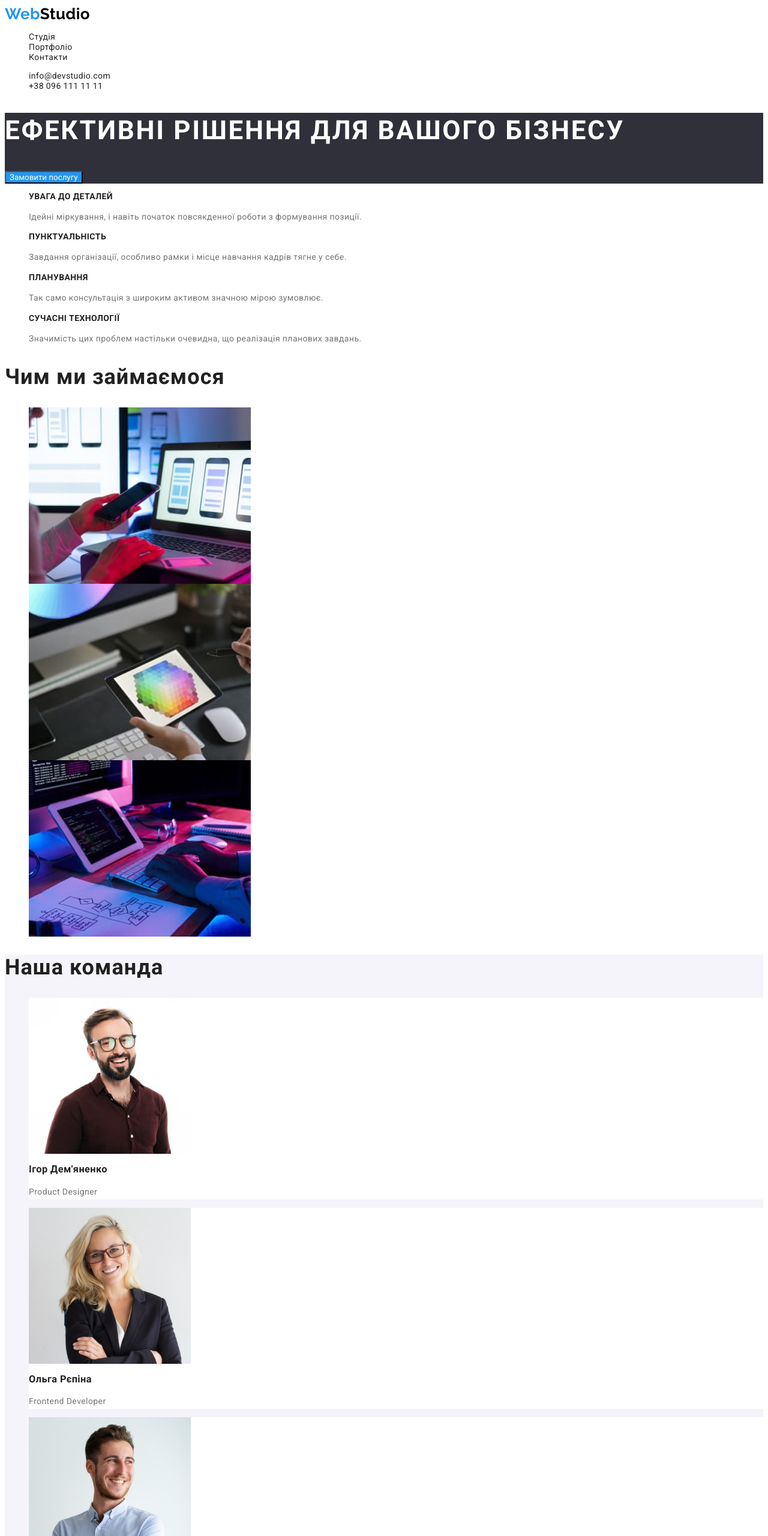
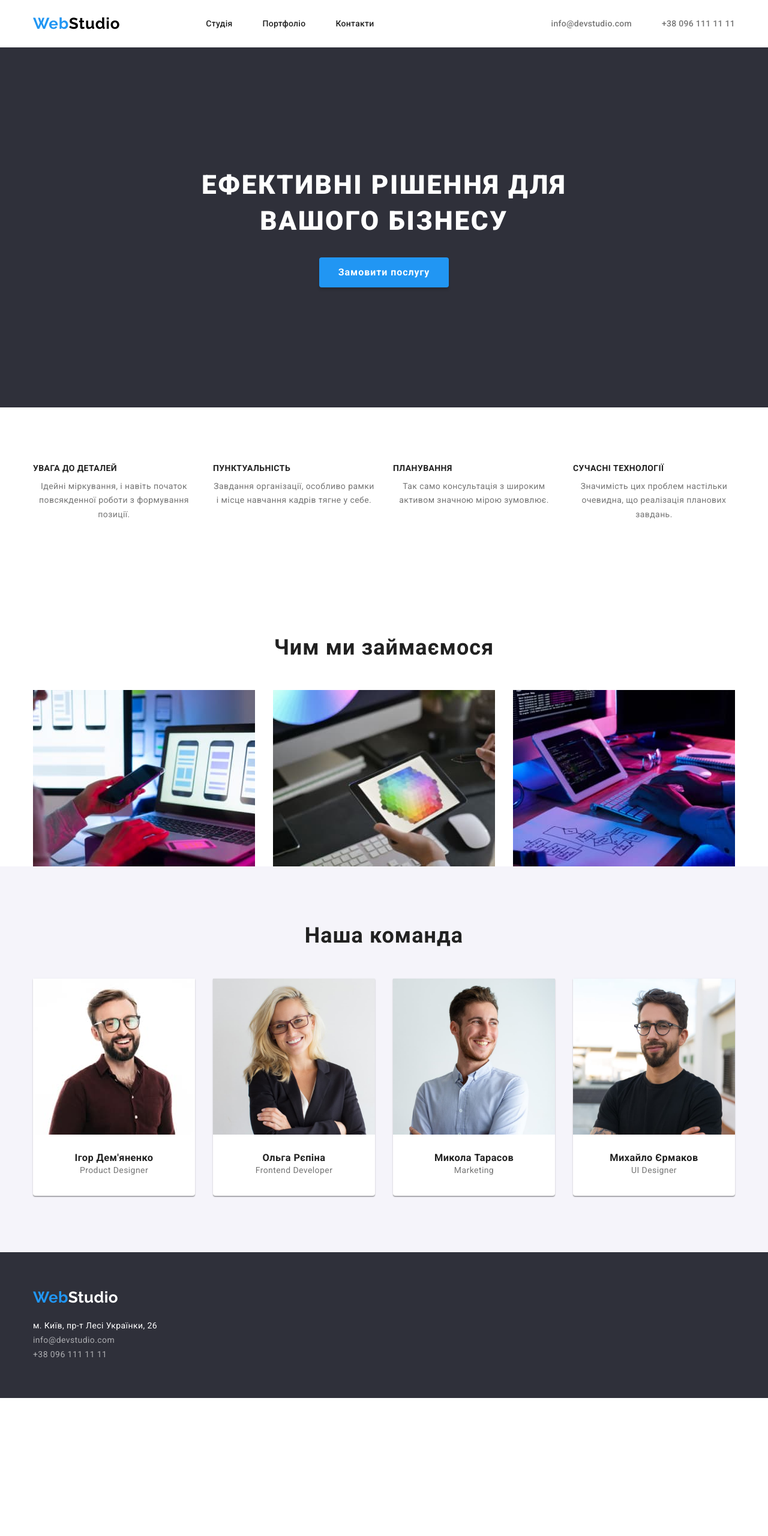
Before and after one commit to Kiterinka/hw2, a plain HTML site: page index.html in a window 1280 px wide. Shown: the top 2560 px of the page at 60% size. After the commit the page ends 2330 px from the top, so only its background shows below. Drawn offline with nearby package versions, Linux system fonts and the light colour scheme.

Commit message:
homework3

```diff
--- a/css/styles.css
+++ b/css/styles.css
@@ -1,65 +1,144 @@
 :root{
     --accent-color:#2196F3;
     --primary-text-color:#212121;
-    --secondary-text-color:#757575;}
+    --secondary-text-color:#757575;
+    --title-background-color:#2F303A;
+    --title-item:#FFFFFF;
+    --body-color:#ffffff;
+    --portfolio-header:#FFFFFF;
+    --logo-dark-header:#000000;
+    --header-list-link-contact:#757575;
+    --portfolio-button-bc:#F5F4FA;
+    --button:#FFFFFF;
+    --button-hf:#188CE8;
+    --portfolio-button-hf:#FFFFFF;
+    --main-team:#F5F4FA;
+    --main-team-foto:#FFFFFF;
+    --main-portfolio-foto:#FFFFFF;
+    --logo-light:#FFFFFF;
+    --footer-address:#FFFFFF;
+    --footer-contacts:#FFFFFF99;
+    --main-portfolio-foto-border:#EEEEEE;
+    --portfolio-main-fon:#F5F5F5;}
 ul,ol {
-    list-style: none;}
+    list-style: none;
+    margin-top: 0;
+    margin-bottom: 0;
+    padding-left: 0;}
 img {
     display: block;}
-button {cursor: pointer;}
+h1,h2,h3,p{
+    margin-top: 0;
+    margin-bottom: 0;}
+button {cursor: pointer;
+    font-family: 'Roboto', sans-serif;
+    font-style: normal;
+    font-weight: 700;
+    font-size: 16px;
+    line-height: 1.88;
+    letter-spacing: 0.06em;}
 body{
+    font-family: 'Roboto', sans-serif;
     font-size: 14px;
-    font-family: 'Roboto', sans-serif;
     letter-spacing: 0.03em;
-    background-color: #ffffff;
+    background-color:var(--body-color);
     color:var(--primary-text-color);}
 .portfolio-body {
-    background-color: #FFFFFF;}
+    background-color:var(--body-color);}
 /*header*/
+.header-top {
+    padding-top: 24px;
+    padding-bottom: 24px;}
+.container {
+    width: 1200px;
+    margin-left: auto;
+    margin-right: auto;
+    padding-left: 15px;
+    padding-right: 15px;}
+.page-header-container {
+    display: flex;
+    flex-wrap: wrap;
+    align-items: center;
+    justify-content: space-between;
+    column-gap: 50px;}
 .portfolio-header {
-    background-color: #FFFFFF;}
+    background-color:var(--portfolio-header);}
 .logo {
     text-decoration: none;
     color:var(--accent-color);
     font-family: 'Raleway', sans-serif;
     font-weight: 700;
     font-size: 26px;
-    line-height: 1.19;}
+    line-height: 1.19;
+    letter-spacing: 0.03em;
+    margin-right: 93px;}
 .logo-dark {
-    color: #000000;}
+    color:var(--logo-dark-header);}
 .header-list-link {
+    font-family: 'Roboto', sans-serif;
+    font-style: normal;
+    font-weight: 500;
     font-size: 14px;
     line-height: 1.14;
+    letter-spacing: 0.02em;
     color: var(--primary-text-color);
     text-decoration : none;}
 .header-list-link:hover,
 .header-list-link:focus {
     color:var(--accent-color);}
+.header-list-link-contact{
+    font-family: 'Roboto', sans-serif;
+    font-style: normal;
+    font-weight: 500;
+    font-size: 14px;
+    line-height: 16px;
+    letter-spacing: 0.02em;
+    text-decoration: none;
+    color:var(--header-list-link-contact);}
+.header-list-link-contact:hover,
+.header-list-link-contact:focus{
+    color: var(--accent-color);}
 /*main*/
 .title {
-    background-color: #2F303A;}
+    background-color:var(--title-background-color);
+    padding-top: 200px;
+    padding-bottom: 200px;
+    text-align: center;}
 .title-item {
+    margin-bottom: 30px;
+    margin-left: auto ;
+    margin-right: auto;
+    max-width: 696px ;
+    font-weight: 900;
     font-size: 44px;
     line-height: 1.36;
-    letter-spacing:0.06em;
+    letter-spacing: 0.06em;
     text-transform: uppercase;
-    color:#FFFFFF;}
-.portfolio-button {
-    color:var(--primary-text-color);
-    background-color: #F5F4FA;
-    cursor: pointer;}
-.portfolio-button:hover,
-.portfolio-button:focus {
+    color: var(--title-item);}
+.button {
+    display: inline-block;
+    min-width: 216px;
+    border-radius: 4px;
     background-color: var(--accent-color);
-    color:#FFFFFF;}
-.button {
-    background-color: var(--accent-color);
-    color: #FFFFFF;
-    cursor: pointer;
-    font-family: 'Roboto', sans-serif;}
+    color: var(--button);
+    line-height: 1.88;
+    letter-spacing: 0.06em;
+    width: 216px;
+    height: 50px;
+    display: flex;
+    align-items: center;
+    justify-content: center;
+    margin-left: auto;
+    margin-right: auto;}
+.title-button {
+    border: none;
+    padding: 6px 22px;
+    text-align: center;
+    align-items: center;
+    box-shadow: 0px 4px 4px rgba(0, 0, 0, 0.15);}
 .button:hover,
 .button:focus {
-    background-color: #188CE8;}
+    background-color: var(--button-hf);}
 .visually-hidden {
     position: absolute;
     white-space: nowrap;
@@ -71,48 +150,117 @@ body{
     clip: rect(0 0 0 0);
     clip-path: inset(50%);
     margin: -1px;}
+.main-description-box {
+    padding-top: 94px;
+    padding-bottom: 94px;}
+.main-job-description {
+    width: 270px;}
+.main-description {
+    display: flex;
+    gap: 30px;}
 .main-title {
+    margin-bottom: 10px;
     text-transform: uppercase;
     font-style: Bold;
     font-size: 14px;
     line-height: 1.14;
     letter-spacing: 0.03em;
-    color:var(--primary-text-color);}
+    color: var(--primary-text-color);}
+.main-images-box {
+    display: block;
+    max-width: 100%;
+    height: auto;}
+.main-images {
+    display: flex;
+    flex-wrap: wrap;
+    gap: 30px;}
 .main-list {
-    font-style: Regular;
+    font-style: normal;
     font-size: 14px;
-    line-height:1.71;
+    line-height: 1.71;
     letter-spacing: 0.03em;
-    color:var(--secondary-text-color)}
-.main-team  {
-    background-color: #F5F4FA;}
+    text-align: center;
+    color: var(--secondary-text-color);}
+.main-team {
+    background-color: var(--main-team);}
 .main-team-foto {
-    background-color: #FFFFFF;}
+    background-color: var(--main-team-foto);
+    box-shadow: 0px 1px 3px rgba(0, 0, 0, 0.12), 0px 1px 1px rgba(0, 0, 0, 0.14), 0px 2px 1px rgba(0, 0, 0, 0.2);
+    border-radius: 0px 0px 4px 4px;
+    padding-bottom: 30px;
+    margin-bottom: 94px;}
+.main-title-icon {
+    font-style: normal;font-weight: 700;
+    text-align: center;
+    font-size: 36px;
+    line-height: 1.17;
+    letter-spacing: 0.03em;
+    color: var(--primary-text-color);
+    padding-bottom: 50px;
+    padding-top: 94px;}
+.main-group-icon {
+    display: flex;
+    flex-wrap: wrap;
+    gap: 30px;}
+.main-group-name {
+    margin-top: 30px;
+    text-align: center;}
+/*main-portfolio*/
+.portfolio-main-fon {
+    background-color: var(--portfolio-main-fon);}
+.portfolio-main-button {
+    display: flex;
+    flex-wrap: wrap;
+    gap: 8px;
+    justify-content: center;
+    padding-top: 94px;
+    padding-bottom: 50px;}
+.portfolio-button {
+    font-family: 'Roboto', sans-serif;
+    font-style: normal;
+    font-weight: 500;
+    font-size: 16px;
+    line-height: 1.63;
+    text-align: center;
+    letter-spacing: 0.03em;
+    color:var(--primary-text-color);
+    background-color:var(--portfolio-button-bc);
+    cursor: pointer;
+    border-radius: 4px;
+    width: 112px;
+    height: 38px;}
+.portfolio-button:hover,
+.portfolio-button:focus {
+    background-color: var(--accent-color);
+    color: var(--portfolio-button-hf);}
+.portfolio-display {
+    display: flex;
+    flex-wrap: wrap;
+    gap: 30px;
+    padding-bottom: 94px;}
 .main-portfolio-foto {
-    background-color: #FFFFFF;}
+    width: 370px;
+    height: 404px;
+    background-color: var(--main-portfolio-foto);
+    border: 1px solid var(--main-portfolio-foto-border);}
 .main-portfolio {
     color:var(--secondary-text-color);
-    font-style: Regular;
+    font-style: normal;
     font-size: 16px;
     line-height: 1.88;
     letter-spacing: 0.03em;}
 .main-portfolio-title {
-    font-style: Bold;
+    font-style: normal;
     font-size: 18px;
     line-height: 2;
     letter-spacing: 0.06em;
-    color: var(--primary-text-color);}
-.main-title-icon {
-    font-style: Bold;
-    font-size: 36px;
-    line-height: 1.17;
-    letter-spacing: 0.03em;
     color: var(--primary-text-color);}
 /*footer*/
 .footer-style {
     font-style: normal;}
 .footer-item {
-    background-color: #2F303A;}
+    background-color: #2F303A;
+    padding-top: 60px;}
 .logo-footer {
     text-decoration: none;
     color: var(--accent-color);
@@ -122,21 +270,28 @@ body{
     font-size: 26px;
     line-height: 1.19;}
 .logo-light {
-    color: #FFFFFF;}
+    color: var(--logo-light);}
 .footer-address {
     text-decoration: none;
-    color: #FFFFFF;
-    font-style: Regular;
+    color: var(--footer-address);
+    font-style: normal;
     font-size: 14px;
     line-height: 1.71;
     letter-spacing: 0.03em;}
+.footer-cont-display {
+    display: flex;
+    flex-direction: column;
+    gap: 9px;}
+.footer-cont-m {
+    margin-top: 20px;
+    padding-bottom: 60px;}
 .footer-address:hover,
 .footer-address:focus {
     color:var(--accent-color);}
 .footer-contacts {
     text-decoration: none;
-    color: #FFFFFF99;
-    font-style: Regular;
+    color: var(--footer-contacts);
+    font-style: normal;
     font-size: 14px;
     line-height: 1.71;
     letter-spacing: 0.03em;}
--- a/index.html
+++ b/index.html
@@ -1,60 +1,64 @@
 <!DOCTYPE html>
-<html lang="uk" lang="en">
+<html lang="uk">
   <head>
     <meta charset="UTF-8" />
     <meta name="viewport" content="width=device-width, initial-scale=1.0" />
     <title>WebStudio</title>
     <link href="https://fonts.googleapis.com/css2?family=Raleway:wght@700&family=Roboto:wght@400;500;700;900&display=swap" rel="stylesheet">
+    <link rel="stylesheet" href="https://cdn.jsdelivr.net/npm/modern-normalize@1.1.0/modern-normalize.min.css">
     <link rel="stylesheet" href="css/styles.css" />
-  </head>
+   </head>
   <body>
     <!--header-->
-    <header>
-      <nav>
+    <header class="header-top">
+      <div class="container page-header-container">
+      <nav class="page-header-container">
         <a class="logo" href="./index.html">Web<span class="logo-dark">Studio</span></a>
-        <ul>
+        <ul class="page-header-container">
           <li><a class="header-list-link" href="./index.html">Студія</a></li>
           <li><a class="header-list-link" href="./portfolio.html">Портфоліо</a></li>
           <li><a class="header-list-link" href="#">Контакти</a></li>
         </ul>
       </nav>
-      <ul>
+      <ul class="page-header-container">
         <li>
-          <a class="header-list-link" href="mailto:info@devstudio.com" lang="en">info@devstudio.com</a>
+          <a class="header-list-link-contact" href="mailto:info@devstudio.com" lang="en">info@devstudio.com</a>
         </li>
-        <li><a class="header-list-link" href="tel:+380961111111">+38 096 111 11 11</a></li>
+        <li><a class="header-list-link-contact" href="tel:+380961111111">+38 096 111 11 11</a></li>
       </ul>
+      </div>
     </header>
     <!--main-->
     <main>
       <section class="title">
+        <div class="container">
         <h1 class="title-item">Ефективні рішення для вашого бізнесу</h1>
-        <button class="button" type="button">Замовити послугу</button>
+        <button class="button title-button" type="button">Замовити послугу</button>
+        </div>
       </section>
-      <section>
+      <section class="main-description-box">
+        <div class="container">
         <h2 class="visually-hidden">Наші переваги</h2>
-        <ul>
-          <li>
+        <ul class="main-description">
+          <li class="main-job-description">
             <h3 class="main-title">Увага до деталей</h3>
             <p class="main-list">
-              Ідейні міркування, і навіть початок повсякденної роботи з
-              формування позиції.
+              Ідейні міркування, і навіть початок повсякденної роботи з формування позиції.
             </p>
           </li>
-          <li>
+          <li class="main-job-description">
             <h3 class="main-title">Пунктуальність</h3>
             <p class="main-list">
-              Завдання організації, особливо рамки і місце навчання кадрів тягне
-              у себе.
+              Завдання організації, особливо рамки і місце навчання кадрів тягне у себе.
             </p>
           </li>
-          <li>
+          <li class="main-job-description">
             <h3 class="main-title">Планування</h3>
             <p class="main-list">
               Так само консультація з широким активом значною мірою зумовлює.
             </p>
           </li>
-          <li>
+          <li class="main-job-description">
             <h3 class="main-title">Сучасні технології</h3>
             <p class="main-list">
               Значимість цих проблем настільки очевидна, що реалізація планових
@@ -62,10 +66,12 @@
             </p>
           </li>
         </ul>
+        </div>
       </section>
-      <section>
+      <section class="main-images-box">
+        <div class="container">
         <h2 class="main-title-icon">Чим ми займаємося</h2>
-        <ul>
+        <ul class="main-images">
           <li>
             <img src=./images/img(1).jpg alt="людина працює з телефоном"
             width="370">
@@ -79,53 +85,58 @@
             width="370"/>
           </li>
         </ul>
+        </div>
       </section>
       <section class="main-team">
+        <div class="container">
         <h2 class="main-title-icon">Наша команда</h2>
-        <ul>
+        <ul class="main-group-icon">
           <li class="main-team-foto">
             <img src=./images/img4.jpg alt="Ігор Дем'яненко" width="270" height="260"/>
-            <h3>Ігор Дем'яненко</h3>
+            <h3 class="main-group-name">Ігор Дем'яненко</h3>
             <p class="main-list">Product Designer</p>
           </li>
           <li class="main-team-foto">
             <img src=./images/img1.jpg alt="Ольга Рєпіна" width="270" height="260"/>
-            <h3>Ольга Рєпіна</h3>
+            <h3 class="main-group-name">Ольга Рєпіна</h3>
             <p class="main-list">Frontend Developer</p>
           </li>
           <li class="main-team-foto">
             <img src=./images/img2.jpg alt="Микола Тарасов" width="270" height="260"/>
-            <h3>Микола Тарасов</h3>
+            <h3 class="main-group-name">Микола Тарасов</h3>
             <p class="main-list">Marketing</p>
           </li>
           <li class="main-team-foto">
             <img src=./images/img3.jpg alt="Михайло Єрмаков" width="270" height="260"/>
-            <h3>Михайло Єрмаков</h3>
+            <h3 class="main-group-name">Михайло Єрмаков</h3>
             <p class="main-list">UI Designer</p>
           </li>
         </ul>
+        </div>
       </section>
     </main>
     <!--footer-->
     <footer class="footer-item">
+      <div class="container">
       <a class="logo-footer" href="/">Web<span class="logo-light">Studio</span></a>
       <address class="footer-style">
-        <ul>
-          <li>
+        <ul class="footer-cont-m">
+          <li class="footer-cont-display">
             <a class="footer-address"
               href="https://gl/maps/CPtrU1FHBa2aNyZL9"
               target="_blank"
               rel="noopener noopener nofollow"
               >м. Київ, пр-т Лесі Українки, 26</a>
           </li>
-          <li>
-            <a  class="footer-contacts"
+          <li class="footer-cont-display">
+            <a class="footer-contacts"
             href="mailto:info@devstudio.com" lang="en">info@devstudio.com</a>
           </li>
-          <li><a class="footer-contacts"
+          <li class="footer-cont-display"><a class="footer-contacts"
             href="tel:+380961111111">+38 096 111 11 11</a></li>
         </ul>
       </address>
+      </div>
     </footer>
   </body>
 </html>
```
Also changed, not shown: portfolio.html (+20 -14 lines).
